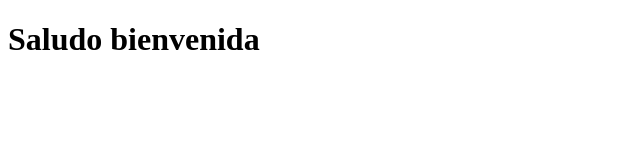
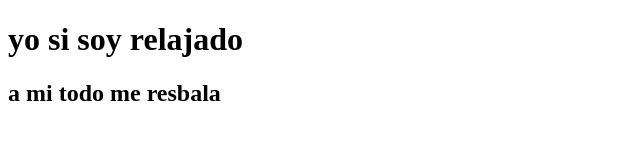
Before and after one commit to hectorbravoer/git3, a plain HTML site: page index.html in a window 1280 px wide. Shown: the whole page, without its empty margins (0-640 px from the left). Drawn offline with Linux system fonts and the light colour scheme.

Commit message:
pepito relajado

```diff
--- a/index.html
+++ b/index.html
@@ -7,6 +7,7 @@
     <title>Document</title>
 </head>
 <body>
-    <h1>Saludo bienvenida</h1>
+    <h1>yo si soy relajado</h1>
+    <h2>a mi todo me resbala</h2>
 </body>
 </html>
```
